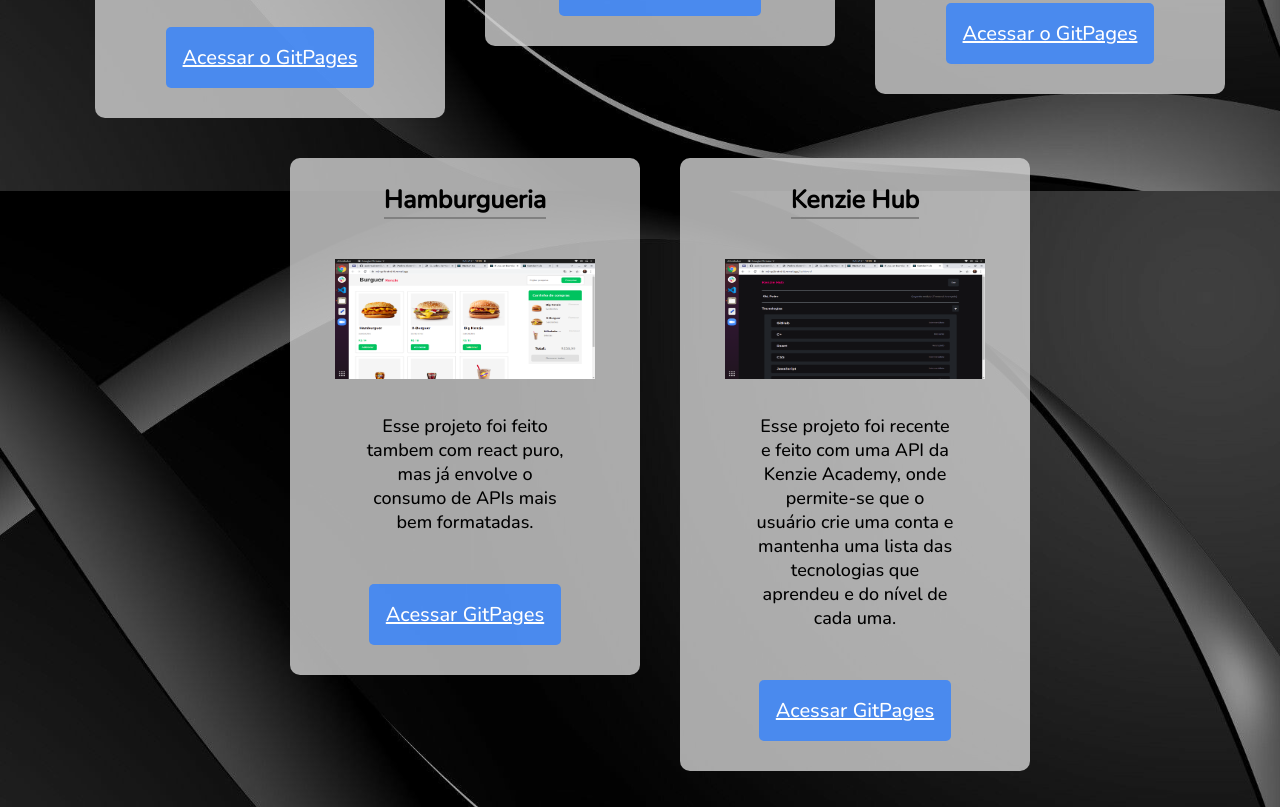
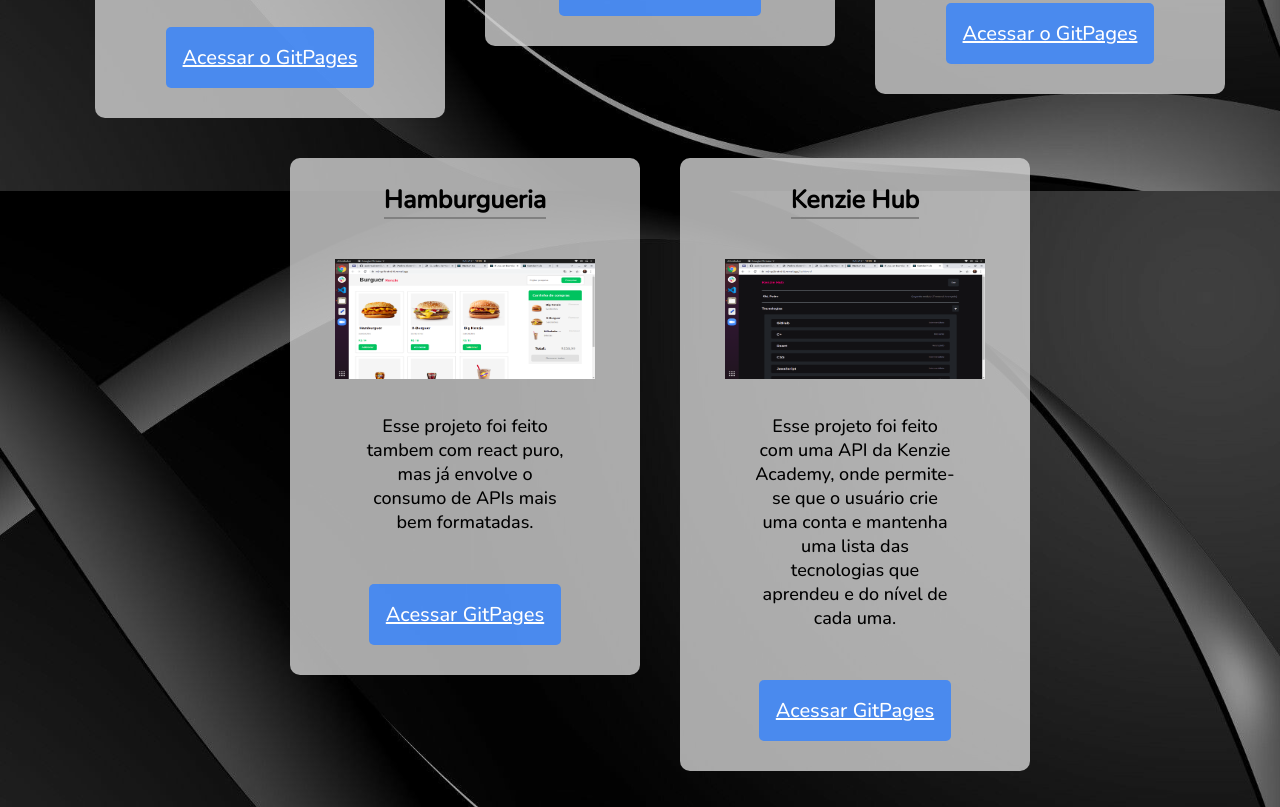
Before and after one commit to pedroalcon09/portfolio, a plain HTML site: page index.html in a window 1280 px wide. Shown: the part 609-1416 px from the top of the page. Drawn offline with nearby package versions, Linux system fonts and the light colour scheme.

Commit message:
Envio final portfolio

```diff
--- a/index.html
+++ b/index.html
@@ -80,9 +80,9 @@
         <img src="./imgs/kenzie-hub-dashboard.png" alt="kenzie-hub-dahsboard" />
 
         <p>
-          Esse projeto foi recente e feito com uma API da Kenzie Academy, onde
-          permite-se que o usuário crie uma conta e mantenha uma lista das
-          tecnologias que aprendeu e do nível de cada uma.
+          Esse projeto foi feito com uma API da Kenzie Academy, onde permite-se
+          que o usuário crie uma conta e mantenha uma lista das tecnologias que
+          aprendeu e do nível de cada uma.
         </p>
 
         <a href="https://m3-sp2b-atvd12.vercel.app/" target="_blank"
```
